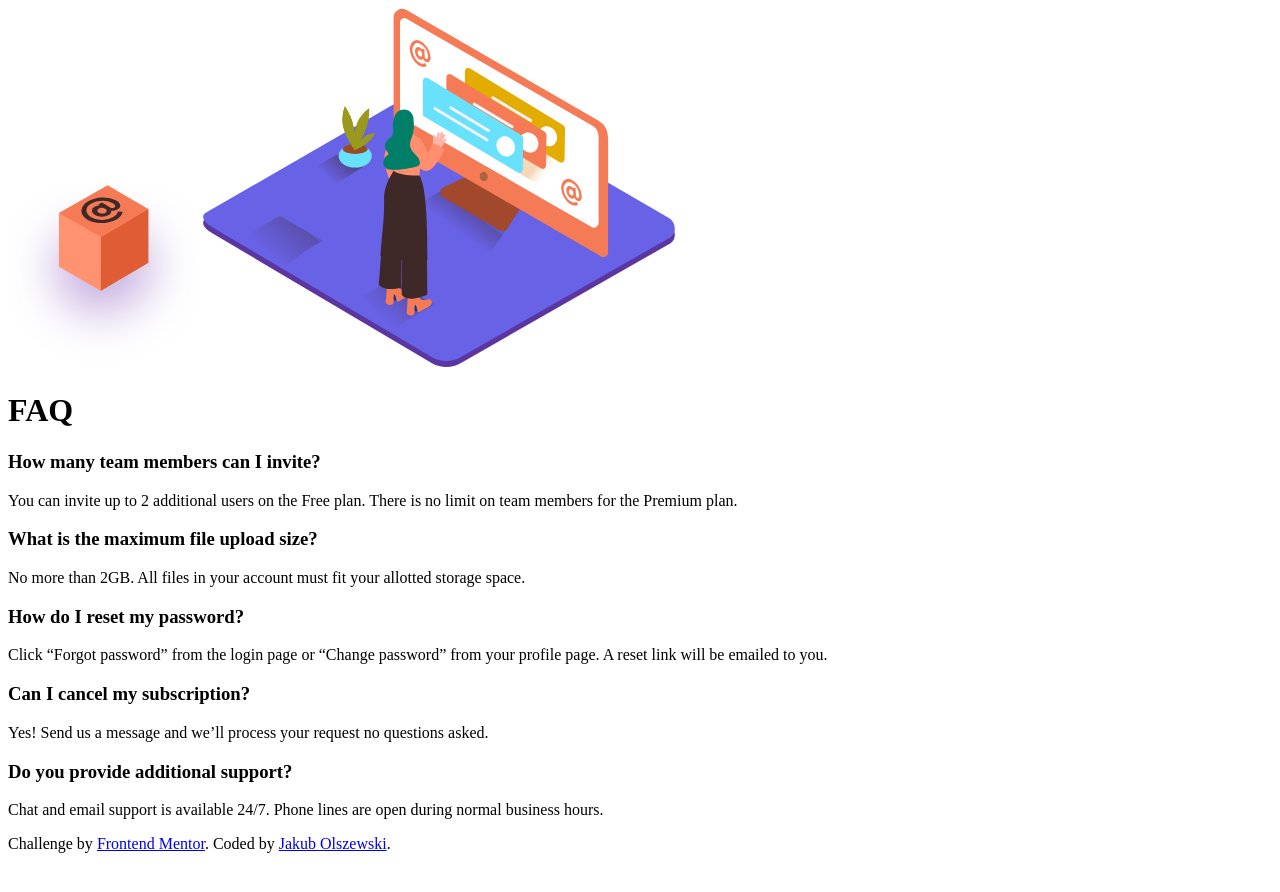
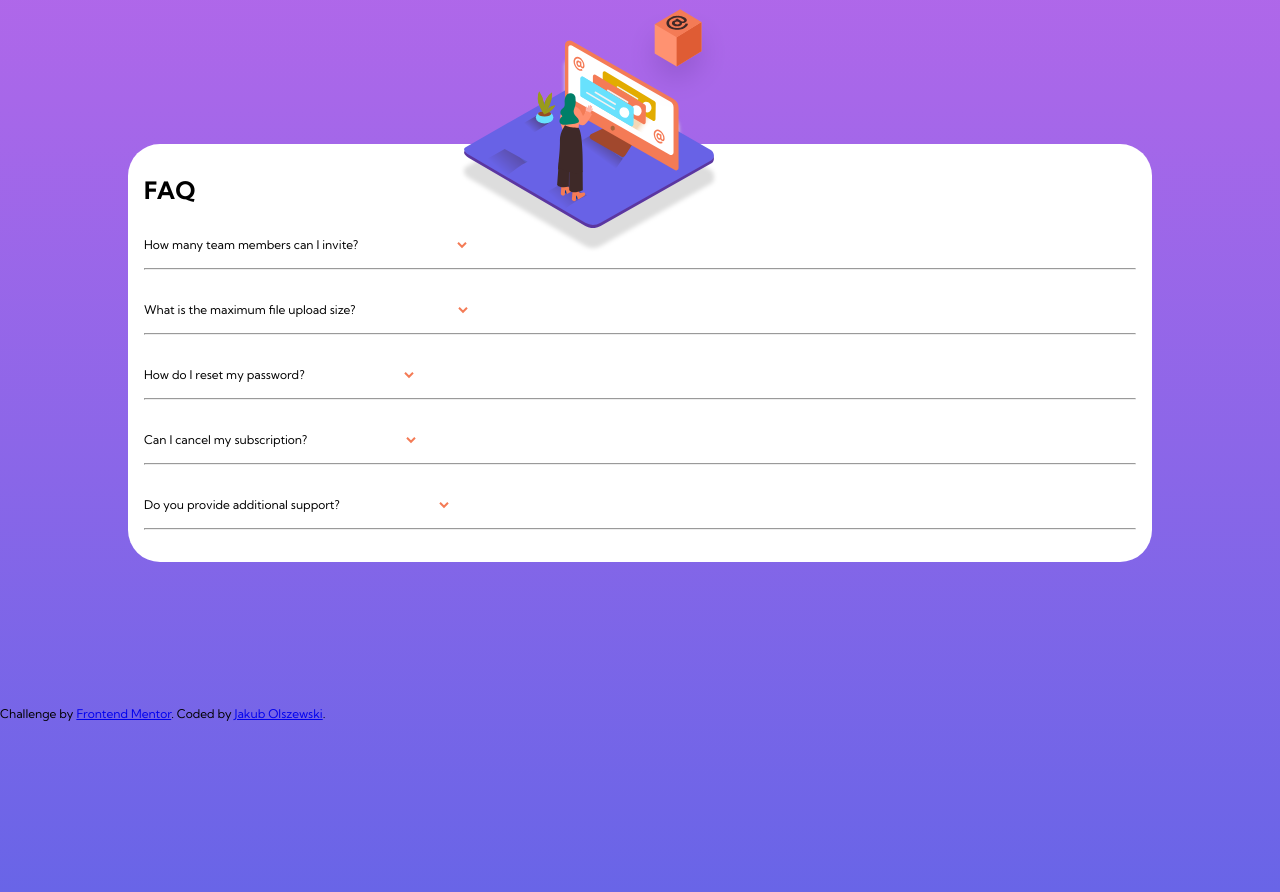
Before and after one commit to Kuku4894/frontend-mentor-faq, a plain HTML site: page index.html in a window 1280 px wide. Before the commit the page ends 861 px from the top, so only its background shows below. Drawn offline with Linux system fonts and the light colour scheme.

Commit message:
added some styling; changed HTML

```diff
--- a/index.html
+++ b/index.html
@@ -3,7 +3,6 @@
   <head>
     <meta charset="UTF-8" />
     <meta name="viewport" content="width=device-width, initial-scale=1.0" />
-    <!-- displays site properly based on user's device -->
 
     <link
       rel="icon"
@@ -19,50 +18,57 @@
       href="https://fonts.googleapis.com/css2?family=Kumbh+Sans:wght@400;700&display=swap"
       rel="stylesheet"
     />
+    <link rel="stylesheet" href="styles.css">
   </head>
   <body>
     <div class="wrapper">
       <div class="img-section">
-        <img src="./images/illustration-box-desktop.svg" alt="@ box" />
         <img
           src="./images/illustration-woman-online-desktop.svg"
           alt="Woman standing in front of desk"
+          class="desk-img"
         />
+        <img src="./images/illustration-box-desktop.svg" alt="@ box" class="at-sign" />
       </div>
       <div class="faq-section">
         <h1 class="faq-heading">FAQ</h1>
         <div class="question">
-          <h3 class="question-heading">How many team members can I invite?</h3>
+          <p class="question-heading">How many team members can I invite?</p>
+          <hr class="faq-separator">
           <p class="question-answer">
             You can invite up to 2 additional users on the Free plan. There is
             no limit on team members for the Premium plan.
           </p>
         </div>
         <div class="question">
-          <h3 class="question-heading">
+          <p class="question-heading">
             What is the maximum file upload size?
-          </h3>
+          </p>
+          <hr class="faq-separator">
           <p class="question-answer">
             No more than 2GB. All files in your account must fit your allotted
             storage space.
           </p>
         </div>
         <div class="question">
-          <h3 class="question-heading">How do I reset my password?</h3>
+          <p class="question-heading">How do I reset my password?</p>
+          <hr class="faq-separator">
           <p class="question-answer">
             Click “Forgot password” from the login page or “Change password”
             from your profile page. A reset link will be emailed to you.
           </p>
         </div>
         <div class="question">
-          <h3 class="question-heading">Can I cancel my subscription?</h3>
+          <p class="question-heading">Can I cancel my subscription?</p>
+          <hr class="faq-separator">
           <p class="question-answer">
             Yes! Send us a message and we’ll process your request no questions
             asked.
           </p>
         </div>
         <div class="question">
-          <h3 class="question-heading">Do you provide additional support?</h3>
+          <p class="question-heading">Do you provide additional support?</p>
+          <hr class="faq-separator">
           <p class="question-answer">
             Chat and email support is available 24/7. Phone lines are open
             during normal business hours.
--- a/styles.css
+++ b/styles.css
@@ -20,3 +20,78 @@
     padding: 0;
     box-sizing: border-box;
 }
+
+body {
+    background-image: linear-gradient(to bottom, var(--bg-color-violet), var(--bg-color-blue));
+    background-size: cover;
+    background-repeat: no-repeat;
+    font-family: var(--font-family-primary);
+    font-size: 12px;
+    min-height: 100vh;
+    overflow: hidden;
+}
+
+.wrapper{
+    background-color: #fff;
+    border-radius: 2rem;
+    display: flex;
+    flex-direction: column;
+    margin: 9rem auto;
+    padding: 0 1rem 2rem 1rem;
+    position: relative;
+    width: 80%;
+}
+
+.img-section{
+    margin: 0 auto -10rem auto;
+    text-align: center;
+    width: 100%;
+}
+
+.desk-img{
+    aspect-ratio: 4/3;
+    filter: drop-shadow(0 20px 2px #DDD);
+    top: -6.5rem;
+    position: relative;
+    width: 250px;
+}
+
+.at-sign{
+    aspect-ratio: 1/1;
+    position: relative;
+    top: -14rem;
+    right: 5.5rem;
+    width: 100px;
+}
+
+.faq-section{
+    display: flex;
+    flex-direction: column;
+    gap: 2rem;
+}
+
+.faq-separator{
+    color: hsl(240, 6%, 50%);
+    margin: 1rem auto 0 auto;
+    width: 100%;
+}
+
+.question-headging{
+    display: flex;
+    flex-direction: column;
+}
+
+.question-heading::after{
+    align-self: flex-end;
+    content: url(./images/icon-arrow-down.svg);
+    position: relative;
+    right: -10%;
+}
+
+
+.question-answer{
+    pointer-events: none;
+    position: relative;
+    top: -2rem;
+    display: none;
+}
```
